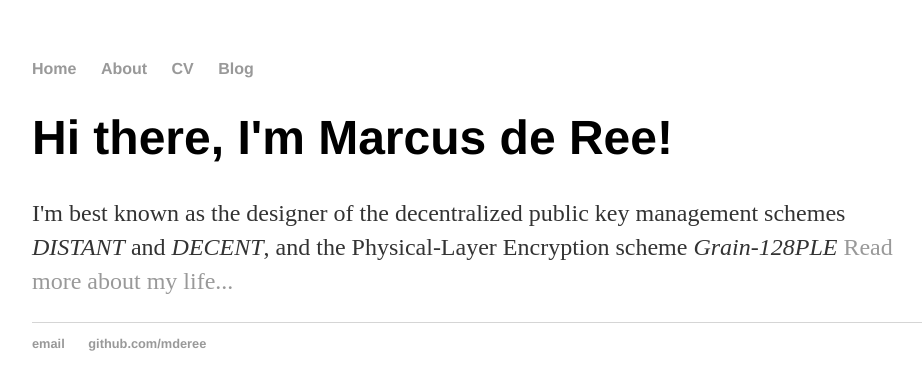
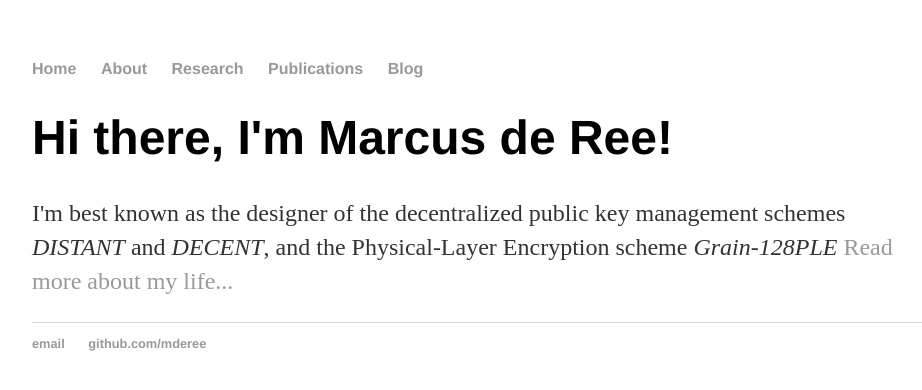
Before and after one commit to mderee/mderee-old.github.io, a Jekyll site: the page built from index.html, in a window 1280 px wide. Shown: the top 390 px of the page, without its empty margins (160-1082 px from the left). Built offline with Jekyll 4.4.1, drawn with Linux system fonts in a browser that asks for light colours.

Commit message:
Update default.html
Updated headers

```diff
--- a/_layouts/default.html
+++ b/_layouts/default.html
@@ -10,7 +10,8 @@
 	    		<ul>
 	        		<li><a href="/">Home</a></li>
 		        	<li><a href="/about">About</a></li>
-	        		<li><a href="/cv">CV</a></li>
+	        		<li><a href="/research">Research</a></li>
+				<li><a href="/publications">Publications</a></li>
 	        		<li><a href="/blog">Blog</a></li>
 	    		</ul>
 			</nav>
```
